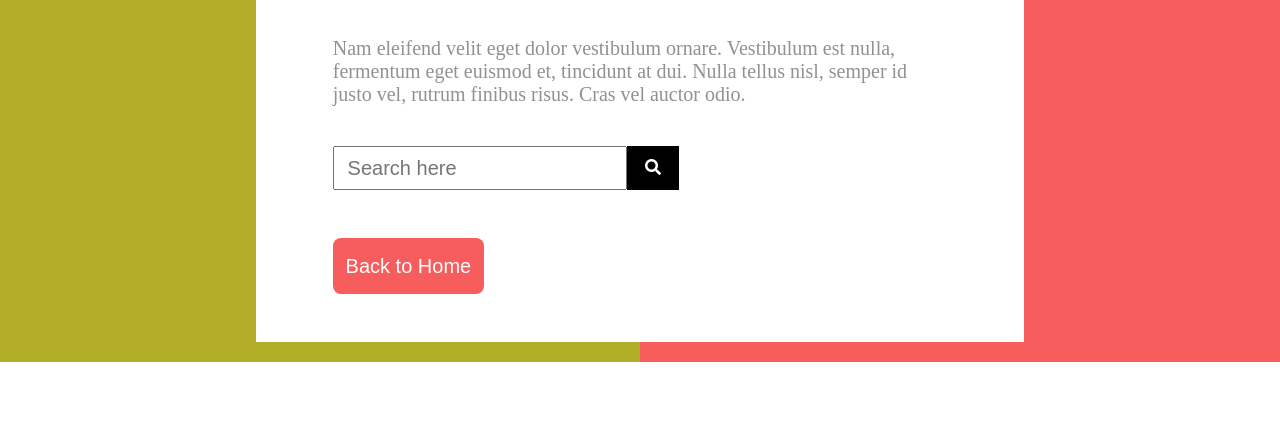
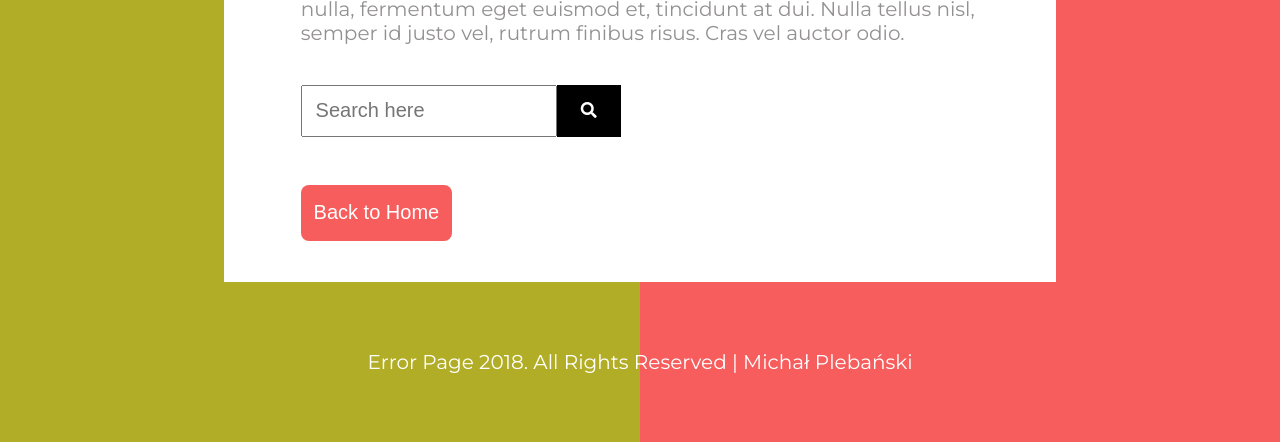
Before and after one commit to michalplebanski/error-page, a website: page public/index.html in a window 1280 px wide. Shown: the part 438-880 px from the top of the page. Before the commit the page ends 800 px from the top, so only its background shows below. Drawn offline with Linux system fonts and the light colour scheme.

Commit message:
complete html and styles, adding footer

```diff
--- a/public/index.html
+++ b/public/index.html
@@ -32,6 +32,9 @@
 				<button class="msg__button--click">Back to Home</button>
 			</div>
 		</div>
+		<footer class="footer">
+			<p>Error Page 2018. All Rights Reserved | Michał Plebański</p>
+		</footer>
 	</main>
 </body>
 </html>
--- a/src/styles/style.scss
+++ b/src/styles/style.scss
@@ -1,3 +1,5 @@
+@import url('https://fonts.googleapis.com/css?family=Montserrat');
+
 body, h1, h2, h3, h4, ul, p {
 	margin: 0;
 	padding: 0;
@@ -14,6 +16,7 @@ a {
 body {
 	max-width: 100%;
 	background: linear-gradient(to left, #f75d5d 50%, #b2ad27 50%);
+	font-family: 'Montserrat', sans-serif;
 }
 
 main {
@@ -42,7 +45,7 @@ main {
 	}
 	.msg {
 		min-height: 70vh;
-		width: 60%;
+		width: 65%;
 		display: flex;
 		flex-direction: column;
 		justify-content: center;
@@ -81,19 +84,20 @@ main {
 			align-items: center;
 			margin-bottom: 6vh;
 			&--input {
-				height: 5.5vh;
+				height: 6.5vh;
 				display: flex;
 				justify-content: flex-start;
 				align-items: center;
 				input {
 					height: 100%;
+					width: 20vw;
 					padding: 0 1vw;
 					color: #939090;
 					font-size: 2.5vh;
 				}
 				.magnifier {
 					height: 100%;
-					width: 4vw;
+					width: 5vw;
 					background-color: #000;
 					color: #fff;
 					font-size: 2vh;
@@ -125,4 +129,16 @@ main {
 			}
 		}
 	}
+	.footer {
+		min-height: 20vh;
+		width: 100%;
+		display: flex;
+		justify-content: center;
+		align-items: center;
+		padding: 0 2vw;
+		p {
+			color: #fff;
+			font-size: 2.5vh;
+		}
+	}
 }
```
Also changed, not shown: public/css/main.css, 1 other file.
